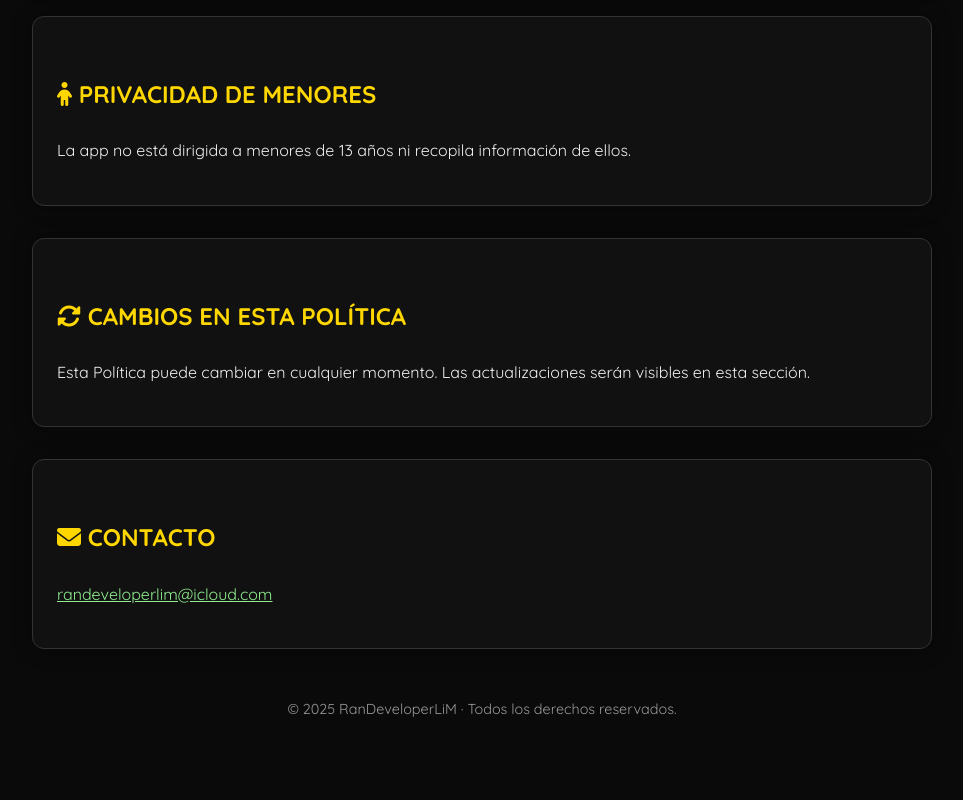
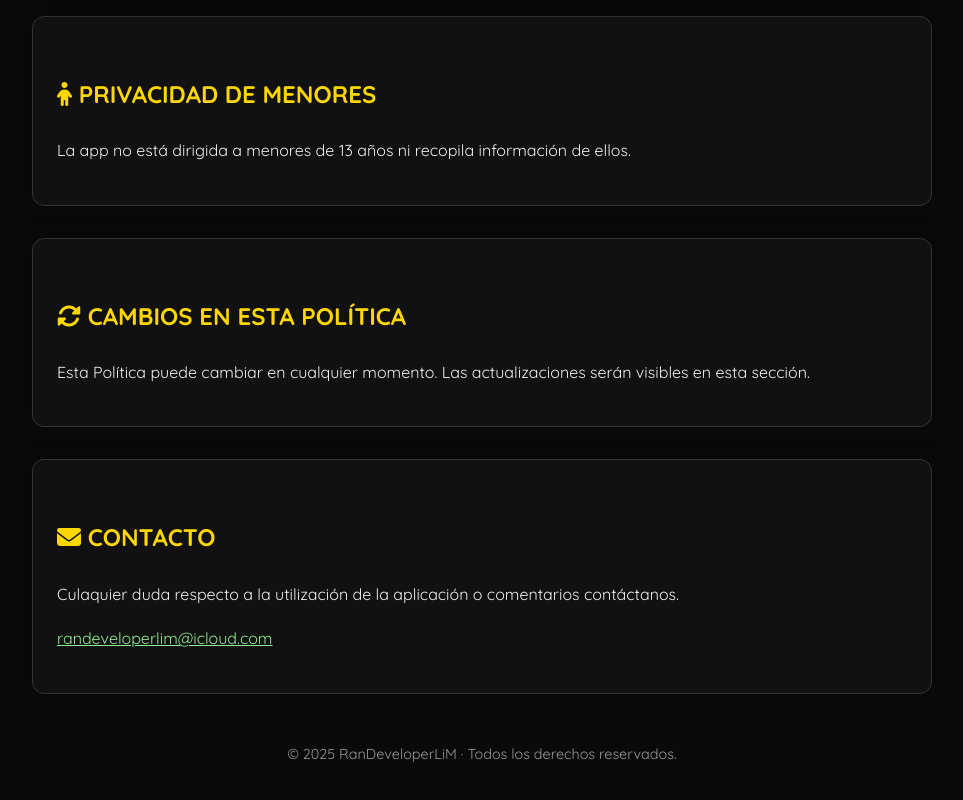
Before and after one commit to RanDeveloperLiM/politica-mi-pension, a plain HTML site: page index.html in a window 1280 px wide. Shown: the part 2591-3391 px from the top of the page, without its empty margins (158-1121 px from the left). Before the commit the page ends 3346 px from the top, so only its background shows below. Drawn offline with Linux system fonts and the light colour scheme.

Commit message:
Update index.html

```diff
--- a/index.html
+++ b/index.html
@@ -127,6 +127,7 @@
 
     <div class="section">
         <h2><i class="fa-solid fa-envelope"></i> CONTACTO</h2>
+        <p>Culaquier duda respecto a la utilización de la aplicación o comentarios contáctanos.</h2>
         <p><a href="mailto:randeveloperlim@icloud.com">randeveloperlim@icloud.com</a></p>
     </div>
 
```
